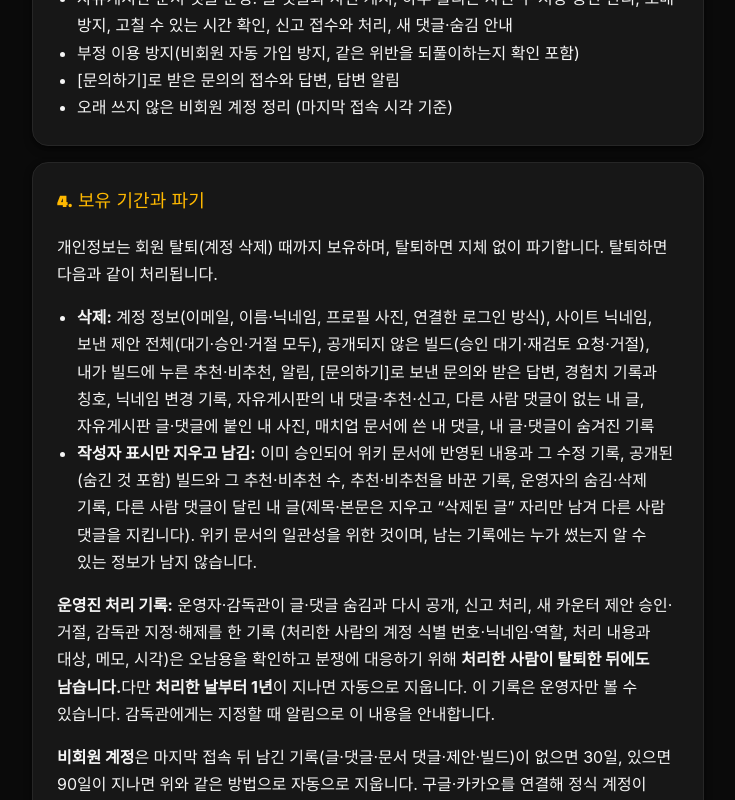
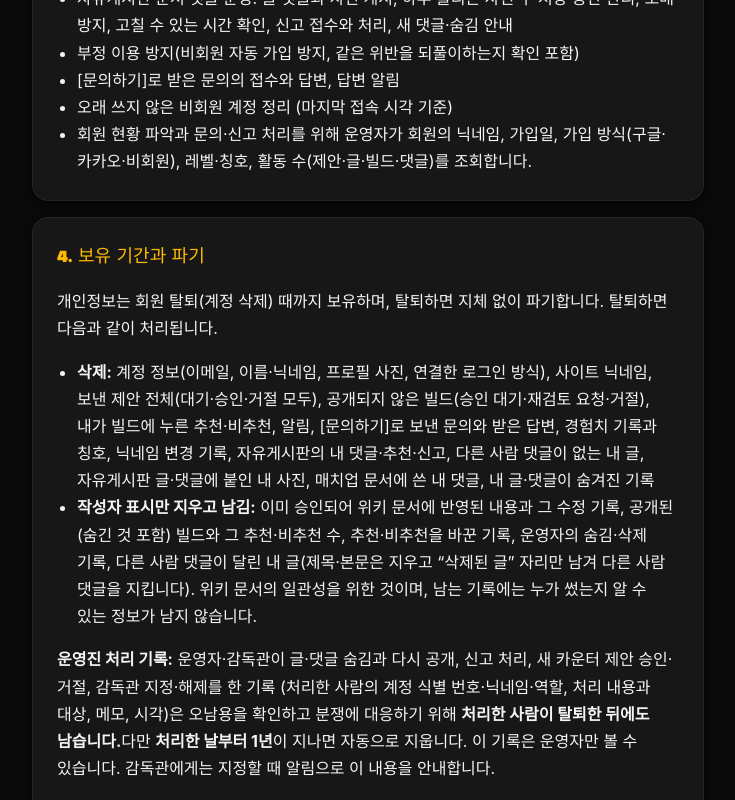
Before and after one commit to beautifulwind/top-lane-counter, a React (Vite) app: page /privacy in a window 1280 px wide. Shown: the part 2140-2940 px from the top of the page, without its empty margins (272-1007 px from the left). Built offline with nearby package versions, Linux system fonts and the light colour scheme; no server answers; a web font is replaced by a local one.

Commit message:
개인정보처리방침: 운영자의 회원 정보 조회(이용 목적 3번)와 조회 권한 제한(안전성 확보 조치 11번) 문구 추가
Co-Authored-By: Claude Sonnet 5.5 <noreply@anthropic.com>

```diff
--- a/src/pages/Privacy.jsx
+++ b/src/pages/Privacy.jsx
@@ -103,6 +103,7 @@ export default function Privacy() {
           <li>부정 이용 방지(비회원 자동 가입 방지, 같은 위반을 되풀이하는지 확인 포함)</li>
           <li>[문의하기]로 받은 문의의 접수와 답변, 답변 알림</li>
           <li>오래 쓰지 않은 비회원 계정 정리 (마지막 접속 시각 기준)</li>
+          <li>회원 현황 파악과 문의·신고 처리를 위해 운영자가 회원의 닉네임, 가입일, 가입 방식(구글·카카오·비회원), 레벨·칭호, 활동 수(제안·글·빌드·댓글)를 조회합니다.</li>
         </ul>
       </section>
 
@@ -257,6 +258,7 @@ export default function Privacy() {
           <li>데이터베이스 행 단위 권한(RLS)으로 본인 정보는 본인만, 처리 기록은 운영자만 볼 수 있게 제한합니다.</li>
           <li>문의 내용은 데이터베이스 권한(RLS)으로 보낸 사람과 운영진만 볼 수 있게 제한하고, &ldquo;계정·탈퇴&rdquo; 문의는 운영자만 볼 수 있게 합니다.</li>
           <li>모든 통신은 HTTPS로 암호화합니다.</li>
+          <li>회원 정보 조회는 운영자만 할 수 있도록 데이터베이스 권한으로 제한하며, 이메일과 로그인 식별 정보는 조회 화면에 표시하지 않습니다.</li>
           <li>비밀번호를 받지 않습니다(구글·카카오 로그인만 사용).</li>
           <li>운영진의 승인·숨김·삭제 등 처리는 기록으로 남깁니다. 운영자도 빌드 상태와 추천 수를 직접 고칠 수 없고 정해진 처리 기능으로만 바꿉니다.</li>
         </ul>
```
